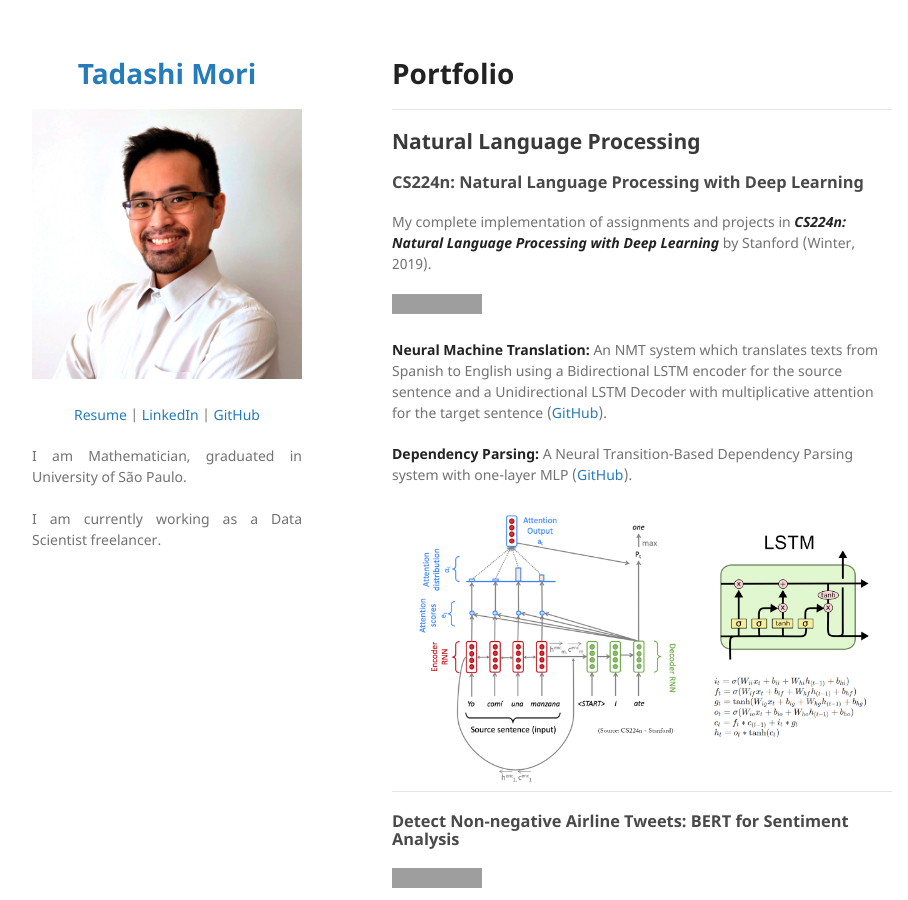
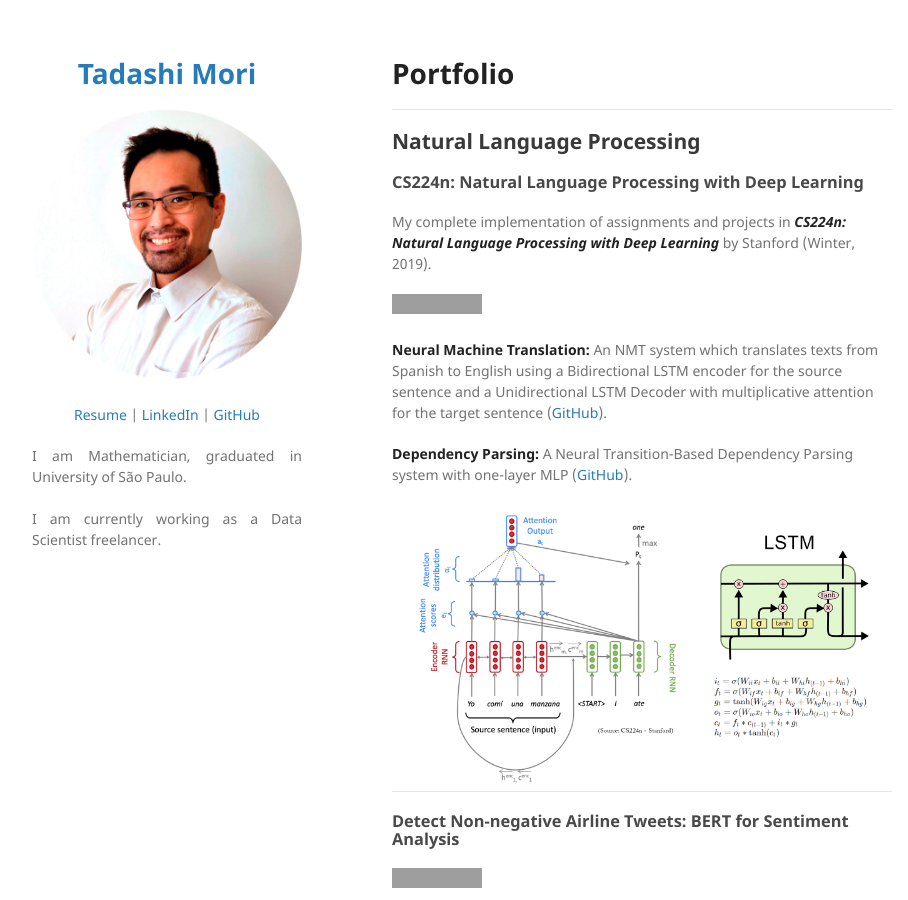
Before and after one commit to tadashiorigami/tadashiorigami.github.io, a Jekyll site: the page built from index.md, in a window 1280 px wide and 900 px high. Shown: the whole window, without its empty margins (178-1086 px from the left). Built offline with Jekyll 4.4.1, drawn with Linux system fonts in a browser that asks for light colours; our own code applies the rules of GitHub Pages for plain Markdown files; grey boxes are pictures that could not be loaded.

Commit message:
update picture

```diff
--- a/_config.yml
+++ b/_config.yml
@@ -1,6 +1,6 @@
 title: <p align="center"> Tadashi Mori </p>
 
-logo: "/images/perfil.jpg?raw=true"
+logo: "/images/perfil_redondo.png?raw=true"
 
 description:
   <p align="center">
```
Also changed, not shown: images/perfil_redondo.png (added).
